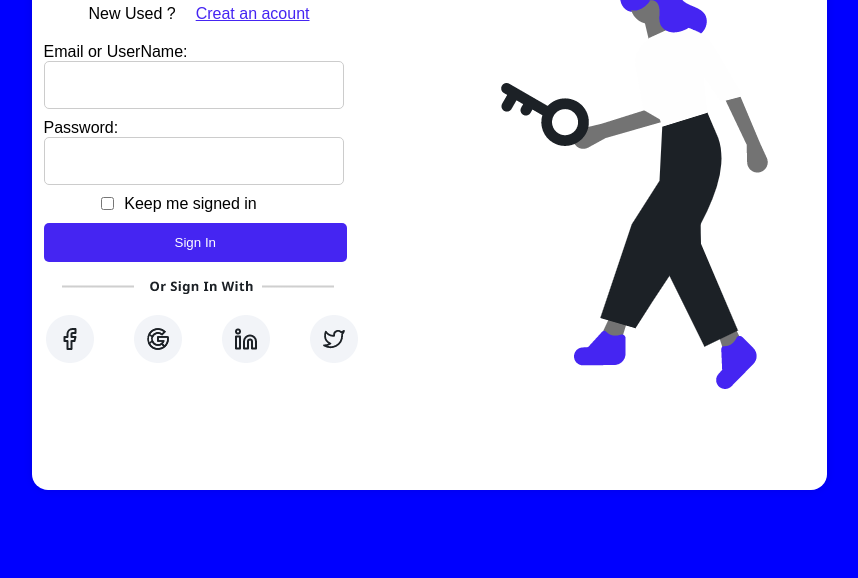
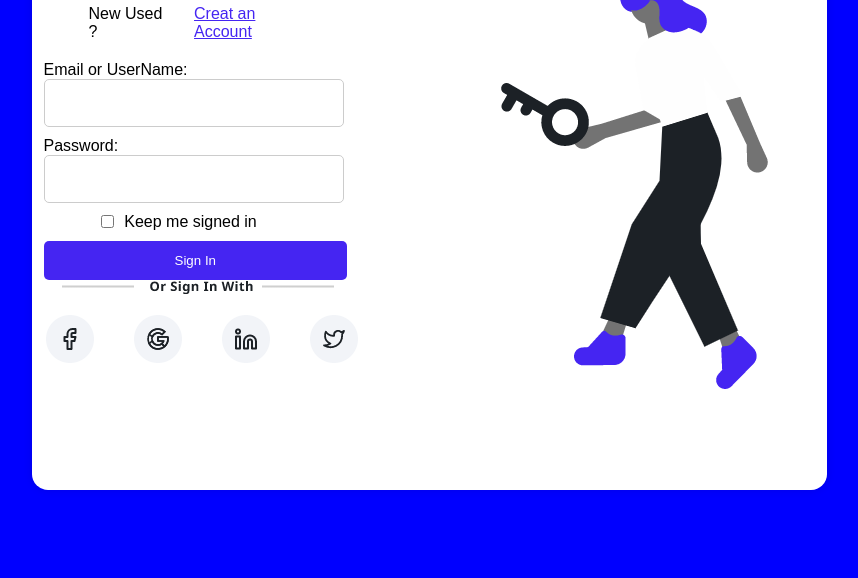
Before and after one commit to khangbuihuu/loginBecKhangshop, a plain HTML site: page index.html in a window 1280 px wide. Shown: the part 222-800 px from the top of the page, without its empty margins (211-1069 px from the left). Drawn offline with Linux system fonts and the light colour scheme.

Commit message:
index.html を更新

```diff
--- a/index.html
+++ b/index.html
@@ -14,7 +14,7 @@
             <h2>Sign In</h2>
             <div class="log">
               <p>New Used ?</p>
-              <a href="#" style="margin-top: 20px">Creat an acount</a>
+              <a href="#" style="margin-top: 20px">Creat an Account</a>
             </div>
             <div class="from-group">
               <p>Email or UserName:</p>
```
